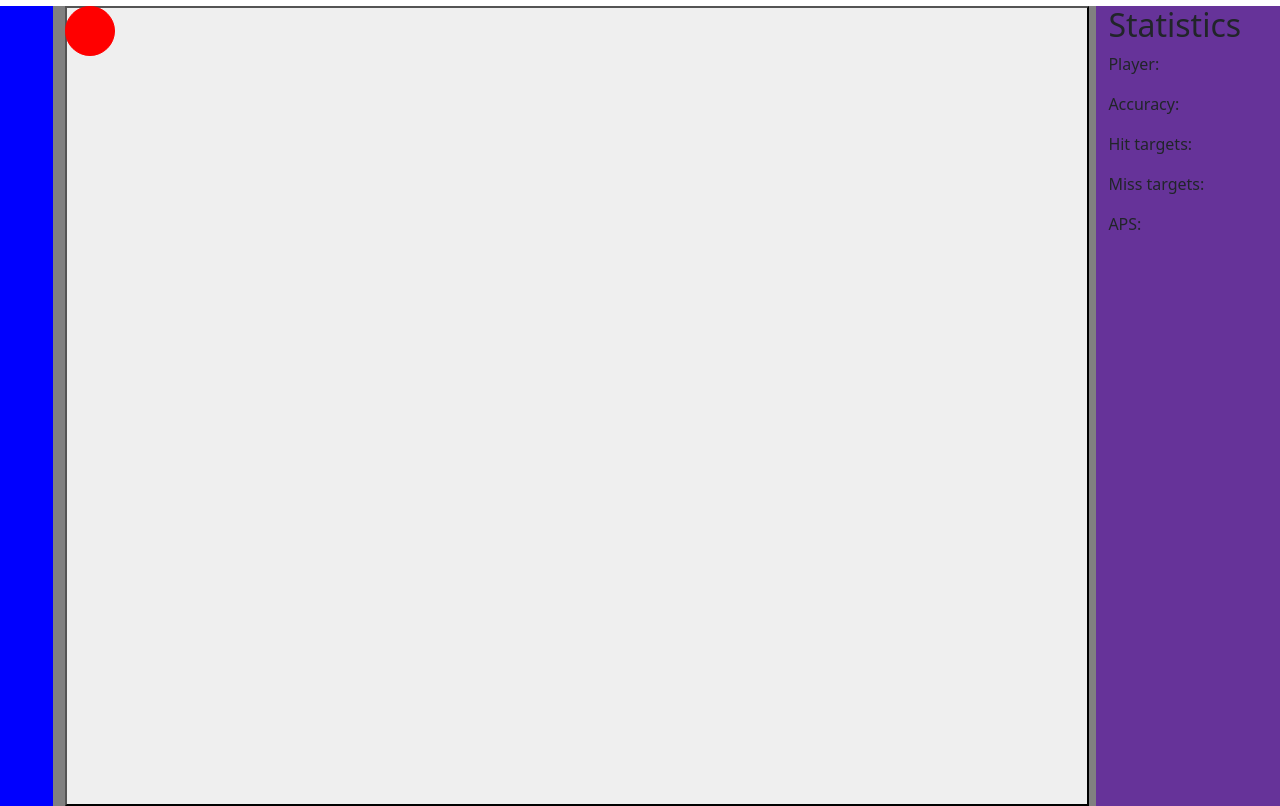
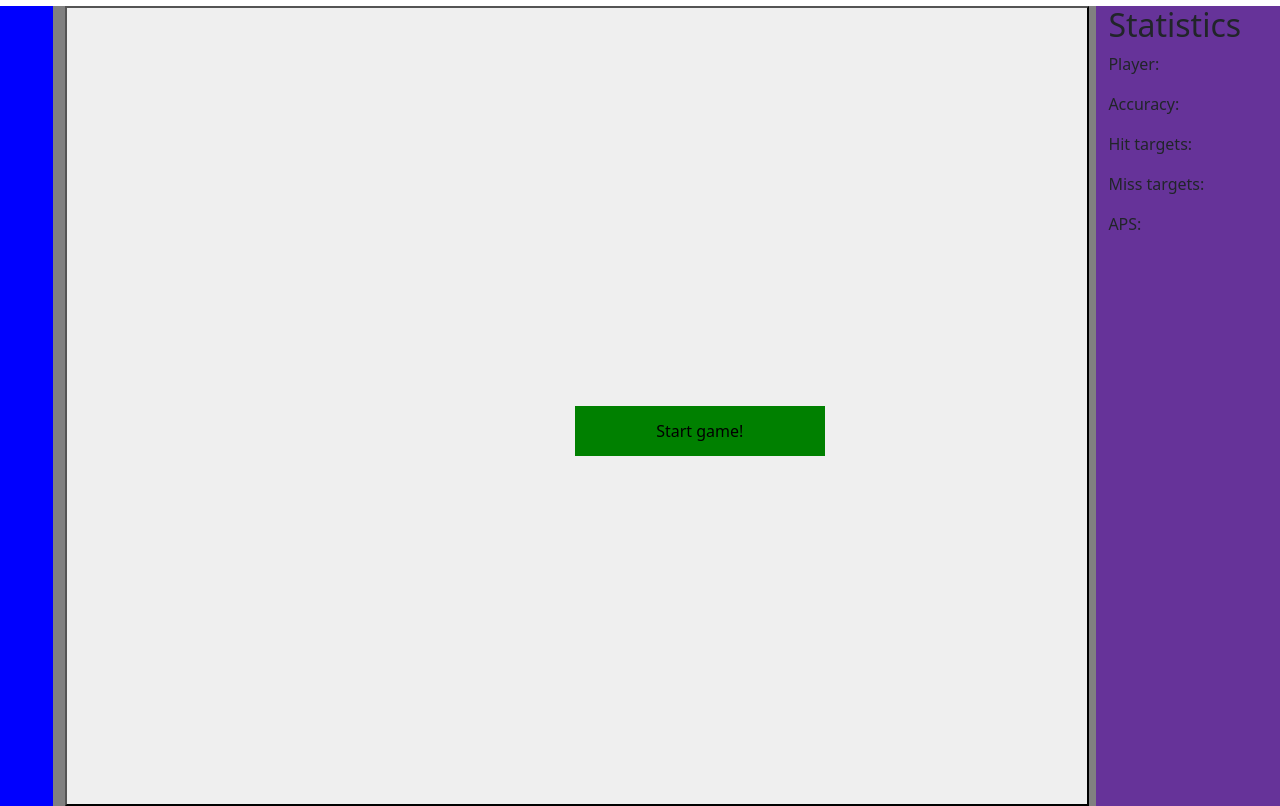
Before and after one commit to MichalProsniak/aim-trainer, a Flask app: page / in a window 1280 px wide. Shown: the part 106-912 px from the top of the page. Run offline with Flask 2, Linux system fonts and the light colour scheme.

Commit message:
unbugged timer, unbugged button

```diff
--- a/static/css/style.css
+++ b/static/css/style.css
@@ -45,3 +45,15 @@
     border: 1px solid red;
     background-color: red;
 }
+
+.target-button-start {
+    position: relative;
+    left: 50% ;
+    top: 50%;
+    display:block;
+    height: 50px;
+    width: 250px;
+    border-radius: 0%;
+    border: 1px solid green;
+    background-color: green;
+}
--- a/static/javascript/game.js
+++ b/static/javascript/game.js
@@ -5,15 +5,33 @@
     // Your game can start here, but define separate functions, don't write everything in here :)
 
 }
-
+let start = false
 let hitCounter=0;
 function changePosition() {
     let btn = document.getElementById('btn');
-    btn.style.top = Math.floor((Math.random() * 750) + 1) + "px";
-    btn.style.left = Math.floor((Math.random() * 900) + 1) + "px";
-    hitCounter +=1;
+
+    if (start == true ) {
+        btn.classList.add('target-button')
+        btn.style.top = 50 + '%';
+        btn.style.left = 50 + "%";
+        btn.innerHTML = "Start game!"
+        start = false
+        hitCounter = 0
+        console.log('dziala ')
+    } else {
+        btn.innerHTML = ""
+        btn.classList.add('target-button')
+        btn.classList.remove('target-button-start')
+        btn.style.top = Math.floor((Math.random() * 750) + 1) + "px";
+        btn.style.left = Math.floor((Math.random() * 900) + 1) + "px";
+        hitCounter +=1;
+    }
     return hitCounter
    /* return [hitCounter, shootCounter]; */
+}
+function onloadbutton() {
+    let btn = document.getElementById('btn');
+    btn.innerHTML = "Start game!"
 }
 
 let missCounter=0;
@@ -35,3 +53,7 @@
     document.getElementById("hit_counter").innerHTML = hitCounter;
     document.getElementById("user_name").innerHTML = userName;
 }
+
+function startButton() {
+
+}
--- a/static/javascript/timer.js
+++ b/static/javascript/timer.js
@@ -5,12 +5,28 @@
     const countDownEl = document.getElementById('aimtimer');
     const minutes = Math.floor(time / 60);
     let seconds = time % 60;
+    if (seconds <10) {
+        seconds = "0" + seconds
+    }
     countDownEl.innerHTML = `${minutes}: ${seconds}`;
-    console.log(time)
     time--;
 
 }
+let clicked = false
+function startTimer() {
+    if (clicked == true) {
+    } else {
+        setInterval(updateCountdown, 1000)
+        clicked = true
+    }
 
-function startTimer() {
-    setInterval(updateCountdown, 1000)
 }
+
+
+function getBill(user, sales) {
+    if (!clicked) {
+        clicked = true;
+        window.alert('Your bill is on the way.');
+        //do the billing process
+    }
+}
--- a/templates/index.html
+++ b/templates/index.html
@@ -61,7 +61,7 @@
             </div>
             <div class="column board">
                 <button class="board-button" type="button" onclick="statistics(hitCounter, countMiss(), 0, 'Damian')"></button>
-                <button class="target-button" id="btn" type="button" onclick="statistics(changePosition(), missCounter, 0, 'Damian')"></button>
+                <button class="target-button-start" id="btn" type="button" onclick="startTimer(), statistics(changePosition(), missCounter, 0, 'Damian')">Start game!</button>
             </div>
             <div class="column statistics">
                 <h2>Statistics</h2>
```
